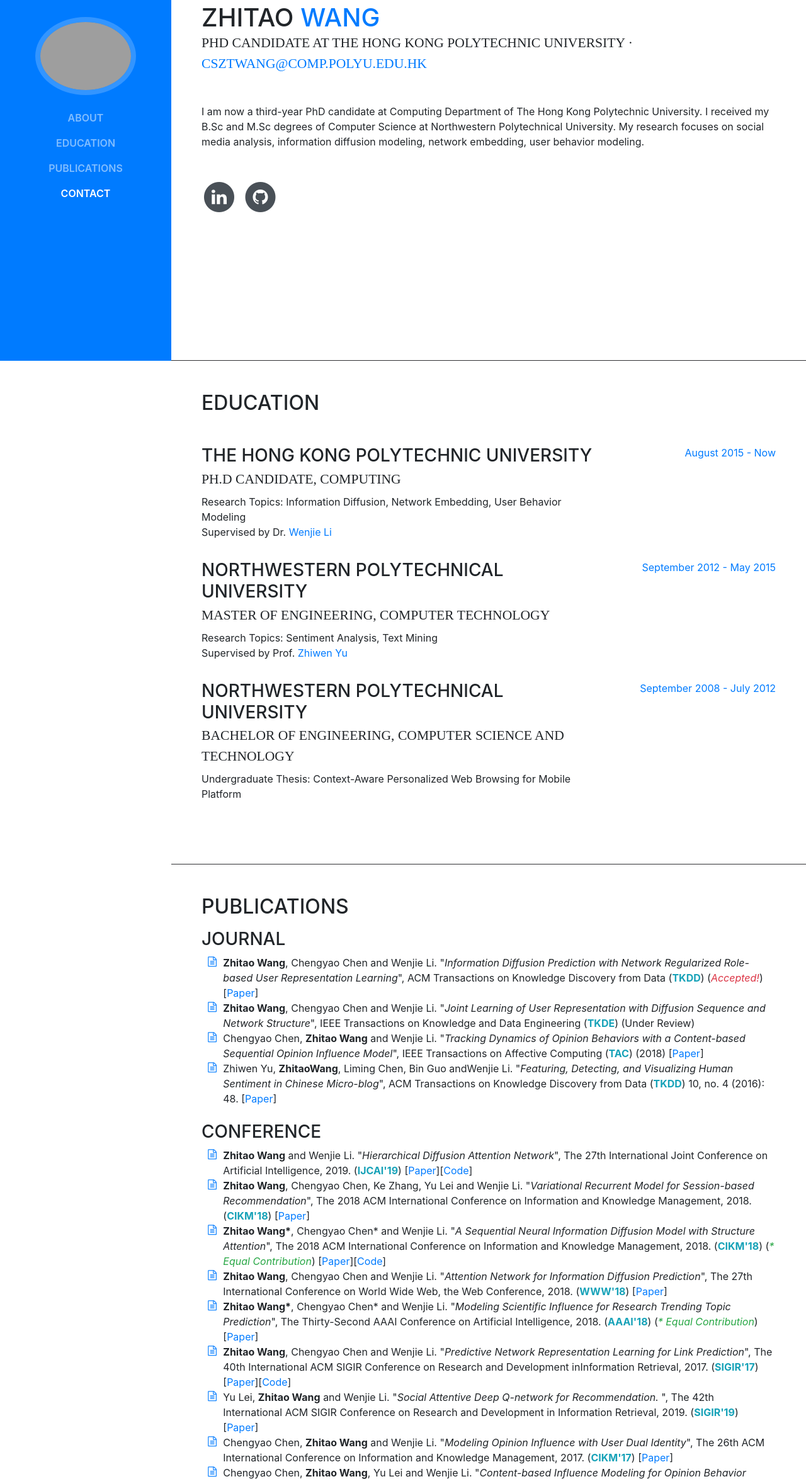
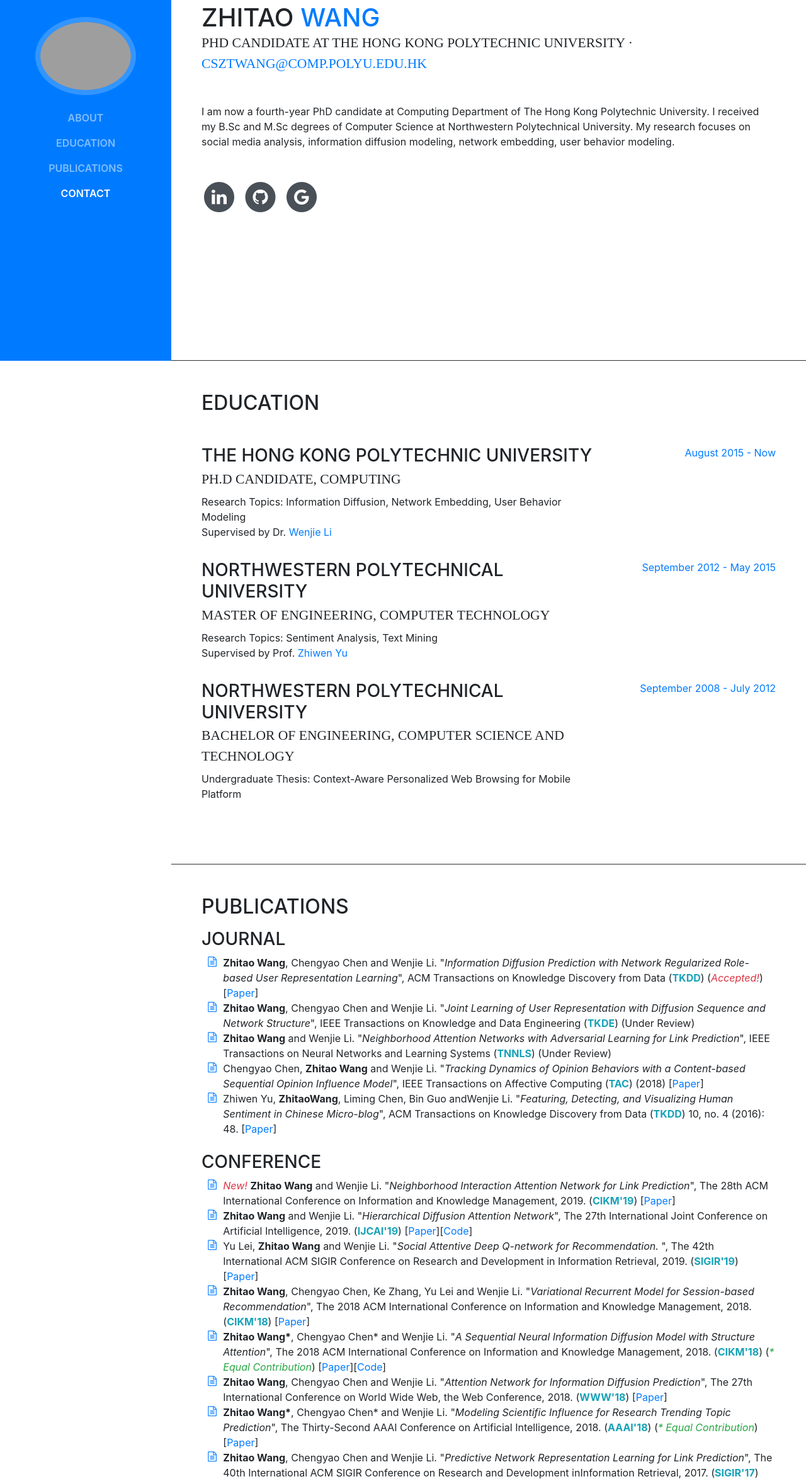
Before and after one commit to zhitao-wang/zhitao-wang.github.io, a website with bundled scripts: page index.html in a window 1280 px wide. Shown: the part 227-2576 px from the top of the page at 63% size. Built offline with nearby package versions, Linux system fonts and the light colour scheme; grey boxes are pictures that could not be loaded; a web font is replaced by a local one.

Commit message:
Add files via upload

```diff
--- a/index.html
+++ b/index.html
@@ -77,7 +77,7 @@
           <div class="subheading mb-5">PhD candidate at The Hong Kong Polytechnic University ·
             <a href="mailto:name@email.com">csztwang@comp.polyu.edu.hk</a>
           </div>
-          <p class="mb-5">I am now a third-year PhD candidate at Computing Department of The Hong Kong Polytechnic University. I received my B.Sc and M.Sc degrees of Computer Science at Northwestern Polytechnical University. My
+          <p class="mb-5">I am now a fourth-year PhD candidate at Computing Department of The Hong Kong Polytechnic University. I received my B.Sc and M.Sc degrees of Computer Science at Northwestern Polytechnical University. My
 research focuses on social media analysis, information diffusion modeling, network embedding, user behavior modeling. </p>
           <ul class="list-inline list-social-icons mb-0">
 <!--             <li class="list-inline-item">
@@ -109,6 +109,14 @@ research focuses on social media analysis, information diffusion modeling, netwo
                 <span class="fa-stack fa-lg">
                   <i class="fa fa-circle fa-stack-2x"></i>
                   <i class="fa fa-github fa-stack-1x fa-inverse"></i>
+                </span>
+              </a>
+            </li>
+            <li class="list-inline-item">
+              <a href="https://scholar.google.com.hk/citations?user=iRWKJDoAAAAJ&hl=en">
+                <span class="fa-stack fa-lg">
+                  <i class="fa fa-circle fa-stack-2x"></i>
+                  <i class="fa fa-google fa-stack-1x fa-inverse"></i>
                 </span>
               </a>
             </li>
@@ -223,6 +231,8 @@ research focuses on social media analysis, information diffusion modeling, netwo
               <i class="fa-li fa fa-file-text-o text-primary"></i>
              <strong>Zhitao Wang</strong>, Chengyao Chen and Wenjie Li. "<em>Joint Learning of User Representation with Diffusion Sequence and Network Structure</em>", IEEE Transactions on Knowledge and Data Engineering (<strong class="text-info">TKDE</strong>) (Under Review)</li>
             <li>
+              <i class="fa-li fa fa-file-text-o text-primary"></i>
+             <strong>Zhitao Wang</strong> and Wenjie Li. "<em>Neighborhood Attention Networks with Adversarial Learning for Link Prediction</em>", IEEE Transactions on Neural Networks and Learning Systems (<strong class="text-info">TNNLS</strong>) (Under Review)</li>
             <li>
               <i class="fa-li fa fa-file-text-o text-primary"></i>
              Chengyao Chen, <strong>Zhitao Wang</strong> and Wenjie Li. "<em>Tracking Dynamics of Opinion Behaviors with a Content-based Sequential Opinion Influence Model</em>", IEEE Transactions on Affective Computing (<strong class="text-info">TAC</strong>) (2018) [<a href=https://ieeexplore.ieee.org/abstract/document/8328845/>Paper</a>]
@@ -235,11 +245,20 @@ research focuses on social media analysis, information diffusion modeling, netwo
           <br>
           <h3 class="mb-2">Conference</h3>
           <ul class="fa-ul mb-0">
+
+          <li><em class="text-danger">New!</em>
+          <i class="fa-li fa fa-file-text-o text-primary"></i>
+               <strong>Zhitao Wang</strong> and Wenjie Li. "<em>Neighborhood Interaction Attention Network for Link Prediction</em>", The 28th ACM International Conference on Information and Knowledge Management, 2019. (<strong class="text-info">CIKM'19</strong>) [<a href=>Paper</a>]
+            </li>
           <li>
           <i class="fa-li fa fa-file-text-o text-primary"></i>
-             <strong>Zhitao Wang</strong> and Wenjie Li. "<em>Hierarchical Diffusion Attention Network</em>", The 27th International Joint Conference on Artificial Intelligence, 2019. (<strong class="text-info">IJCAI'19</strong>) [<a href=>Paper</a>][<a href=https://github.com/zhitao-wang/Hierarchical-Diffusion-Attention-Network>Code</a>]
+               <strong>Zhitao Wang</strong> and Wenjie Li. "<em>Hierarchical Diffusion Attention Network</em>", The 27th International Joint Conference on Artificial Intelligence, 2019. (<strong class="text-info">IJCAI'19</strong>) [<a href=https://www.ijcai.org/proceedings/2019/531>Paper</a>][<a href=https://github.com/zhitao-wang/Hierarchical-Diffusion-Attention-Network>Code</a>]
             </li>
-           <li>
+             <li>
+              <i class="fa-li fa fa-file-text-o text-primary"></i>
+             Yu Lei, <strong>Zhitao Wang</strong> and Wenjie Li. "<em>Social Attentive Deep Q-network for Recommendation. </em>", The 42th International ACM SIGIR Conference on Research and Development in Information Retrieval, 2019. (<strong class="text-info">SIGIR'19</strong>) [<a href=https://dl.acm.org/citation.cfm?id=3331302>Paper</a>]
+             </li>
+             <li>
               <i class="fa-li fa fa-file-text-o text-primary"></i>
              <strong>Zhitao Wang</strong>, Chengyao Chen, Ke Zhang, Yu Lei and Wenjie Li. "<em>Variational Recurrent Model for Session-based Recommendation</em>", The 2018 ACM International Conference on Information and Knowledge Management, 2018. (<strong class="text-info">CIKM'18</strong>) [<a href=https://dl.acm.org/citation.cfm?id=3269302>Paper</a>]</li>
            <li>
@@ -254,10 +273,7 @@ research focuses on social media analysis, information diffusion modeling, netwo
             <li>
               <i class="fa-li fa fa-file-text-o text-primary"></i>
              <strong>Zhitao Wang</strong>, Chengyao Chen and Wenjie Li. "<em>Predictive Network Representation Learning for Link Prediction</em>", The 40th International ACM SIGIR Conference on Research and Development inInformation Retrieval, 2017. (<strong class="text-info">SIGIR'17</strong>) [<a href=paper/pnrl.pdf>Paper</a>][<a href=https://github.com/zhitao-wang/PNRL>Code</a>]</li>
-             <li>
-              <i class="fa-li fa fa-file-text-o text-primary"></i>
-             Yu Lei, <strong>Zhitao Wang</strong> and Wenjie Li. "<em>Social Attentive Deep Q-network for Recommendation. </em>", The 42th International ACM SIGIR Conference on Research and Development in Information Retrieval, 2019. (<strong class="text-info">SIGIR'19</strong>) [<a href=https://dl.acm.org/citation.cfm?id=3331302>Paper</a>]
-             </li>
+
             <li>
               <i class="fa-li fa fa-file-text-o text-primary"></i>
              Chengyao Chen, <strong>Zhitao Wang</strong> and Wenjie Li. "<em>Modeling Opinion Influence with User Dual Identity</em>", The 26th ACM International Conference on Information and Knowledge Management, 2017. (<strong class="text-info">CIKM'17</strong>) [<a href=paper/cikm17.pdf>Paper</a>]</li>
```
